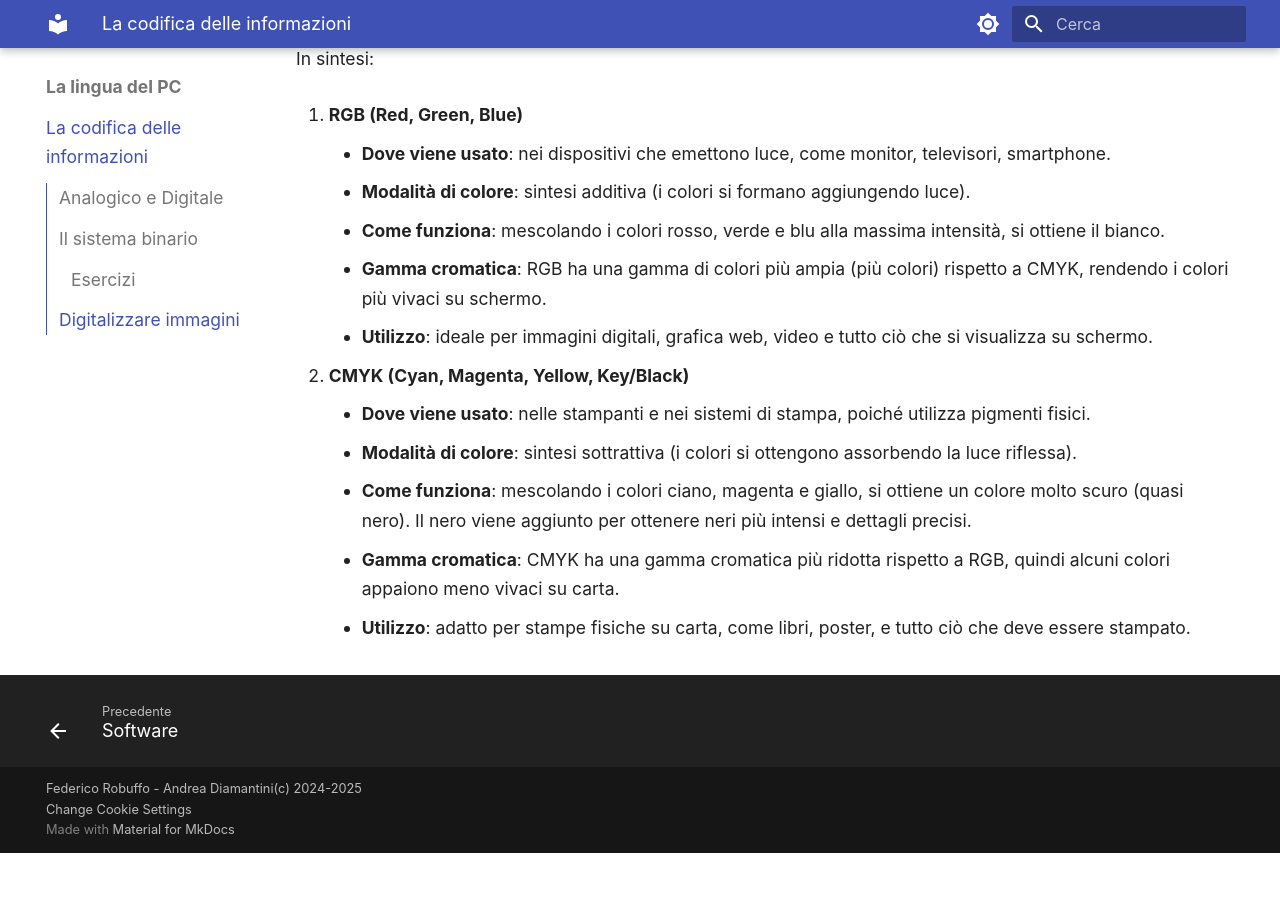
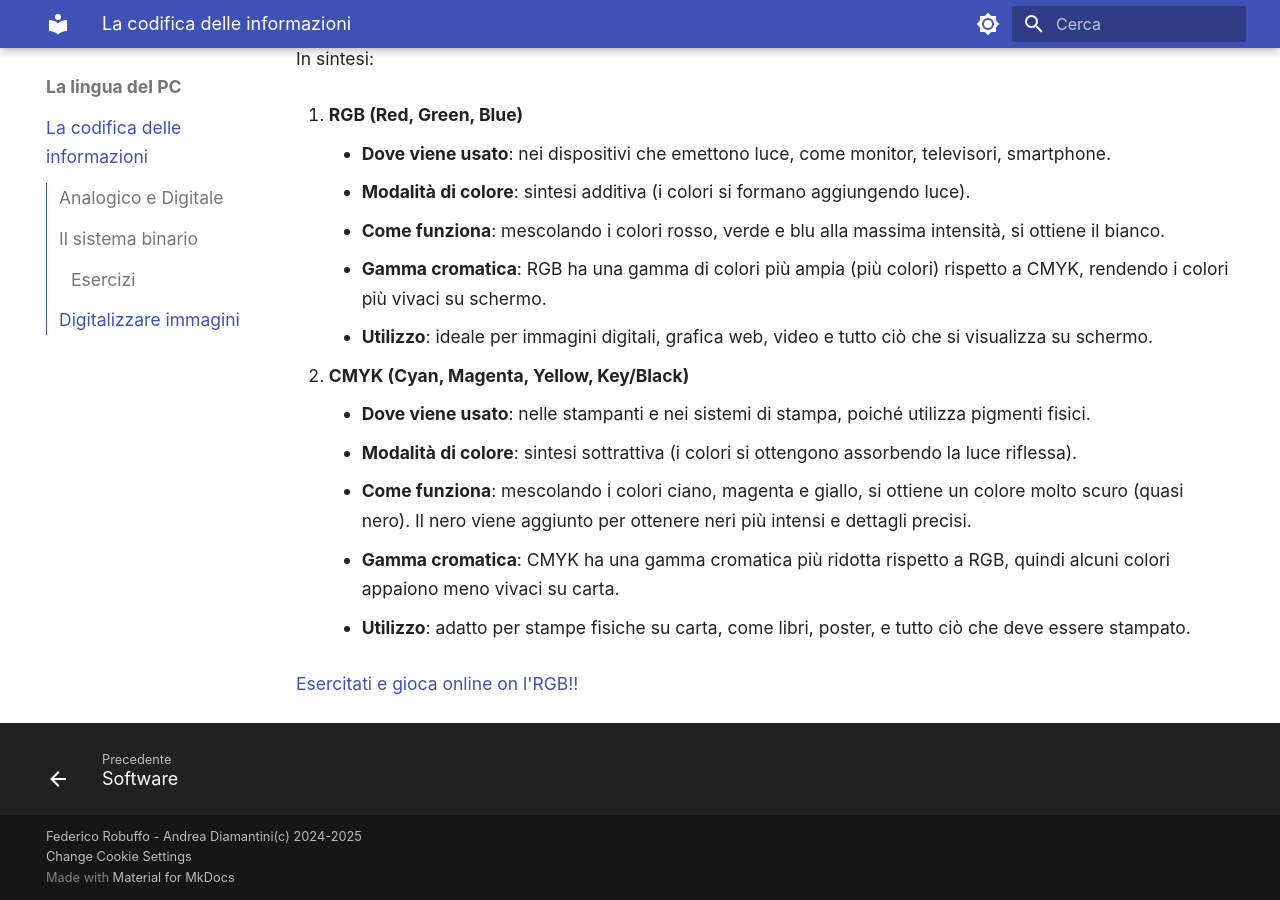
Before and after one commit to Federob/infohandouts, an MkDocs documentation site: the page built from docs/infoCoding/00_intro.md, in a window 1280 px wide and 900 px high, scrolled down 9853 px. Built offline with MkDocs 1.6.1 and Material for MkDocs 9.7.7, drawn with Linux system fonts in a browser that asks for light colours; before the commit the page ends 10706 px from its top, so only the background shows below that.

Commit message:
added RGB game

```diff
--- a/docs/infoCoding/00_intro.md
+++ b/docs/infoCoding/00_intro.md
@@ -245,3 +245,5 @@ In sintesi:
       * **Come funziona**: mescolando i colori ciano, magenta e giallo, si ottiene un colore molto scuro (quasi nero). Il nero viene aggiunto per ottenere neri più intensi e dettagli precisi.
       * **Gamma cromatica**: CMYK ha una gamma cromatica più ridotta rispetto a RGB, quindi alcuni colori appaiono meno vivaci su carta.
       * **Utilizzo**: adatto per stampe fisiche su carta, come libri, poster, e tutto ciò che deve essere stampato.
+
+[Esercitati e gioca online on l'RGB!!](https://primozz.github.io/colorgame/)
```
